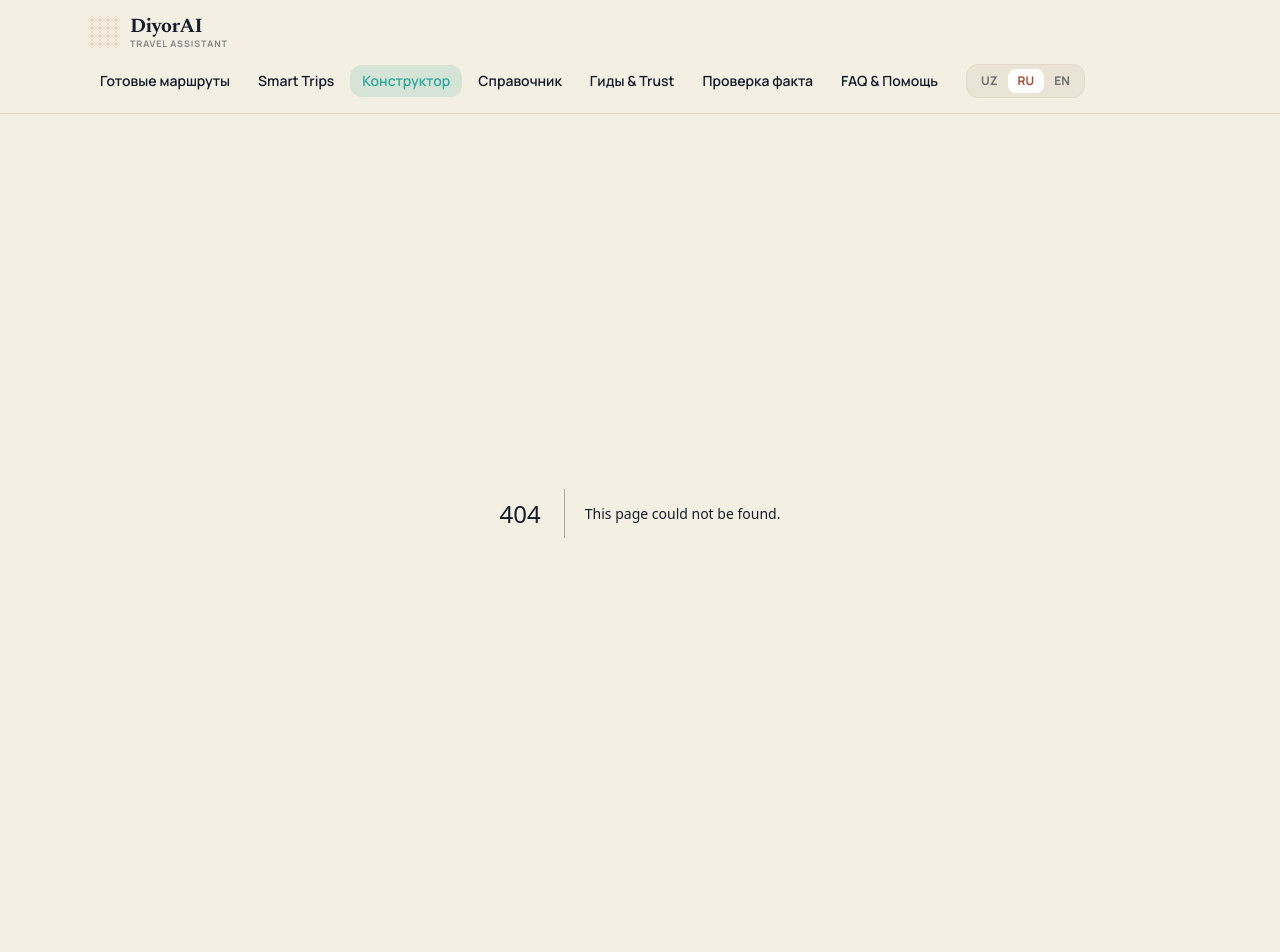
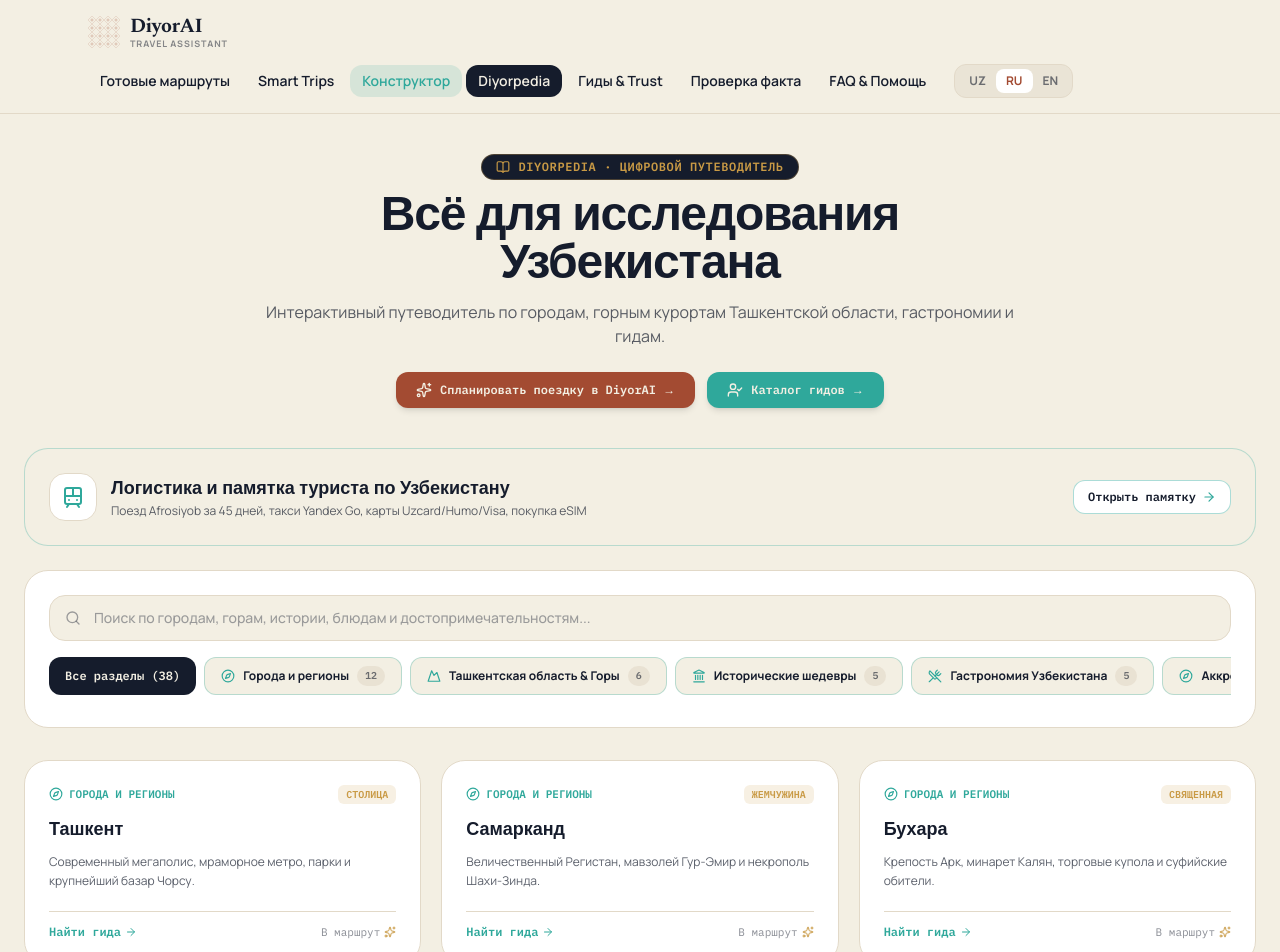
Before and after one commit to Eessketit/DiyorAI, a Next.js app: page /directory in a window 1280 px wide. Before the commit this address had no page. Shown: the top 952 px of the page. Built offline with nearby package versions, Linux system fonts and the light colour scheme.

Commit message:
feat(diyorpedia): dedicated directory page, clean homepage layout, and seamless navigation

```diff
--- a/src/components/GuidebookPromo.tsx
+++ b/src/components/GuidebookPromo.tsx
@@ -1,6 +1,7 @@
 import React from "react";
 import Link from "next/link";
 import { useTranslation } from "@/lib/i18n";
+import { GUIDEBOOK_URL } from "@/lib/config";
 import { BookOpen, Compass, ArrowRight } from "lucide-react";
 
 export default function GuidebookPromo() {
@@ -19,23 +20,15 @@ export default function GuidebookPromo() {
   };
 
   const description = {
-    ru: "Полный цифровой справочник для подготовки к поездке: от расписания поездов Afrosiyob до этикета в чайханах и секретных горных локаций.",
-    en: "Your comprehensive digital companion to Uzbekistan: from Afrosiyob train tips to teahouse etiquette and secret mountain trails.",
-    uz: "Sayohatga to'liq tayyorgarlik uchun raqamli ma'lumotnoma: Afrosiyob poyezdlaridan tortib choyxona odoblari va yashirin tog' manzillarigacha.",
+    ru: "Полный цифровой справочник Diyorpedia для подготовки к поездке: от расписания поездов Afrosiyob до этикета в чайханах и секретных горных локаций.",
+    en: "Your comprehensive digital companion Diyorpedia to Uzbekistan: from Afrosiyob train tips to teahouse etiquette and secret mountain trails.",
+    uz: "Sayohatga to'liq tayyorgarlik uchun raqamli ma'lumotnoma Diyorpedia: Afrosiyob poyezdlaridan tortib choyxona odoblari va yashirin tog' manzillarigacha.",
   };
 
   const ctaText = {
-    ru: "Открыть полный справочник",
-    en: "Open Guidebook",
-    uz: "Qo'llanmani ochish",
-  };
-
-  const handleScrollToDirectory = (e: React.MouseEvent<HTMLAnchorElement>) => {
-    const el = document.getElementById("travel-directory");
-    if (el) {
-      e.preventDefault();
-      el.scrollIntoView({ behavior: "smooth" });
-    }
+    ru: "Открыть Diyorpedia",
+    en: "Open Diyorpedia",
+    uz: "Diyorpedia-ni ochish",
   };
 
   return (
@@ -44,7 +37,7 @@ export default function GuidebookPromo() {
         <div className="flex items-center gap-2">
           <Compass className="w-4 h-4 text-majolica" />
           <span className="text-[11px] uppercase font-mono tracking-[0.2em] text-gold font-bold">
-            Travel Guidebook · DiyorAI
+            Travel Guidebook · Diyorpedia
           </span>
         </div>
         <h3 className="font-display text-xl sm:text-2xl font-bold text-paper">
@@ -58,16 +51,15 @@ export default function GuidebookPromo() {
         </p>
       </div>
 
-      {/* Primary CTA Button scrolling to on-page Travel Directory */}
-      <Link
-        href="/#travel-directory"
-        onClick={handleScrollToDirectory}
+      {/* Primary CTA Button to Diyorpedia */}
+      <a
+        href={GUIDEBOOK_URL}
         className="inline-flex items-center gap-2 px-6 py-3.5 rounded-2xl bg-majolica hover:bg-majolica/90 text-paper font-bold text-xs sm:text-sm transition-all shadow-md hover:scale-102 shrink-0 self-start md:self-center font-mono cursor-pointer"
       >
         <BookOpen className="w-4 h-4 text-paper" />
         <span>{ctaText[language]}</span>
         <ArrowRight className="w-4 h-4" />
-      </Link>
+      </a>
     </div>
   );
 }
--- a/src/components/Layout.tsx
+++ b/src/components/Layout.tsx
@@ -22,7 +22,7 @@ export default function Layout({ children }: { children: ReactNode }) {
     { href: "/#ready-routes", sectionId: "ready-routes", label: language === "uz" ? "Tayyor marshrutlar" : language === "en" ? "Ready Routes" : "Готовые маршруты" },
     { href: "/#smart-trips", sectionId: "smart-trips", label: language === "uz" ? "Smart Trips" : language === "en" ? "Smart Trips" : "Smart Trips" },
     { href: "/#trip-constructor", sectionId: "trip-constructor", label: language === "uz" ? "Konstruktor" : language === "en" ? "Constructor" : "Конструктор" },
-    { href: "/#travel-directory", sectionId: "travel-directory", label: language === "uz" ? "Katalog" : language === "en" ? "Directory" : "Справочник" },
+    { href: "/directory", label: language === "uz" ? "Diyorpedia" : language === "en" ? "Diyorpedia" : "Diyorpedia" },
     { href: "/guides", label: t.nav.guides },
     { href: "/verify", label: t.nav.verify },
     { href: "/faq", label: t.nav.faq },
@@ -101,6 +101,7 @@ export default function Layout({ children }: { children: ReactNode }) {
             <Link href="/#ready-routes" className="hover:text-registan transition-colors">Готовые маршруты</Link>
             <Link href="/#smart-trips" className="hover:text-registan transition-colors">Smart Trips</Link>
             <Link href="/#trip-constructor" className="hover:text-registan transition-colors">Конструктор</Link>
+            <Link href="/directory" className="hover:text-registan transition-colors font-bold text-majolica">Diyorpedia</Link>
             <Link href="/guides" className="hover:text-registan transition-colors">Гиды & Trust</Link>
             <Link href="/verify" className="hover:text-registan transition-colors">Фактчек</Link>
             <Link href="/faq" className="hover:text-registan transition-colors">FAQ & Помощь</Link>
--- /dev/null
+++ b/src/pages/directory.tsx
@@ -0,0 +1,227 @@
+import React, { useState, useMemo } from "react";
+import Link from "next/link";
+import { useTranslation } from "@/lib/i18n";
+import {
+  BookOpen,
+  Search,
+  SlidersHorizontal,
+  Compass,
+  ArrowRight,
+  UserCheck,
+  Sparkles,
+  MapPin,
+  X,
+} from "lucide-react";
+import ExperienceIcon from "@/components/common/ExperienceIcon";
+import SurvivalGuideModal from "@/components/SurvivalGuideModal";
+
+export default function DirectoryPage() {
+  const { t, language } = useTranslation();
+  const [activeCategory, setActiveCategory] = useState<string>("all");
+  const [searchQuery, setSearchQuery] = useState<string>("");
+
+  const categories = t.directory.categories;
+
+  // Flatten all items across categories or filter by active category
+  const filteredItems = useMemo(() => {
+    let itemsList: {
+      categoryId: string;
+      categoryTitle: string;
+      categoryIcon: string;
+      name: string;
+      tag: string;
+      details: string;
+      linkUrl?: string;
+    }[] = [];
+
+    categories.forEach((cat) => {
+      if (activeCategory === "all" || activeCategory === cat.id) {
+        cat.items.forEach((item) => {
+          itemsList.push({
+            categoryId: cat.id,
+            categoryTitle: cat.title,
+            categoryIcon: cat.icon,
+            ...item,
+          });
+        });
+      }
+    });
+
+    if (searchQuery.trim()) {
+      const q = searchQuery.toLowerCase();
+      itemsList = itemsList.filter(
+        (i) =>
+          i.name.toLowerCase().includes(q) ||
+          i.tag.toLowerCase().includes(q) ||
+          i.details.toLowerCase().includes(q) ||
+          i.categoryTitle.toLowerCase().includes(q)
+      );
+    }
+
+    return itemsList;
+  }, [categories, activeCategory, searchQuery]);
+
+  return (
+    <div className="max-w-7xl mx-auto px-4 sm:px-6 py-10">
+      {/* Hero Header */}
+      <div className="text-center max-w-3xl mx-auto mb-10">
+        <div className="inline-flex items-center gap-2 px-3.5 py-1 rounded-full bg-night text-gold border border-gold/30 text-xs font-mono font-bold uppercase tracking-wider mb-3">
+          <BookOpen className="w-3.5 h-3.5 text-gold" />
+          <span>Diyorpedia · Цифровой путеводитель</span>
+        </div>
+        <h1 className="font-display text-3xl sm:text-5xl font-bold text-night mb-3 tracking-tight">
+          {t.directory.title}
+        </h1>
+        <p className="text-night/70 text-sm sm:text-base leading-relaxed font-light">
+          {t.directory.subtitle}
+        </p>
+
+        {/* Quick CTA back to AI Planner */}
+        <div className="mt-6 flex items-center justify-center gap-3 flex-wrap">
+          <Link
+            href="/"
+            className="inline-flex items-center gap-2 px-5 py-2.5 rounded-xl bg-brick hover:bg-brick/90 text-paper text-xs font-bold transition-all shadow-md hover:scale-102 font-mono"
+          >
+            <Sparkles className="w-4 h-4" />
+            <span>Спланировать поездку в DiyorAI →</span>
+          </Link>
+          <Link
+            href="/guides"
+            className="inline-flex items-center gap-2 px-5 py-2.5 rounded-xl bg-majolica hover:bg-majolica/90 text-paper text-xs font-bold transition-all shadow-md hover:scale-102 font-mono"
+          >
+            <UserCheck className="w-4 h-4" />
+            <span>Каталог гидов →</span>
+          </Link>
+        </div>
+      </div>
+
+      {/* Logistics & Survival Guide Banner */}
+      <SurvivalGuideModal />
+
+      {/* Search & Category Filter Toolbar */}
+      <div className="bg-white border border-sand rounded-3xl p-5 sm:p-6 mb-8 shadow-xs space-y-4">
+        {/* Search Bar */}
+        <div className="relative w-full">
+          <Search className="absolute left-4 top-1/2 -translate-y-1/2 w-4 h-4 text-night/40" />
+          <input
+            type="text"
+            placeholder="Поиск по городам, горам, истории, блюдам и достопримечательностям..."
+            value={searchQuery}
+            onChange={(e) => setSearchQuery(e.target.value)}
+            className="w-full pl-11 pr-10 py-3 rounded-2xl border border-sand bg-paper text-xs sm:text-sm font-medium text-night placeholder:text-night/40 focus:outline-hidden focus:border-majolica focus:bg-white"
+          />
+          {searchQuery && (
+            <button
+              type="button"
+              onClick={() => setSearchQuery("")}
+              className="absolute right-4 top-1/2 -translate-y-1/2 text-xs font-bold text-night/40 hover:text-night"
+            >
+              <X className="w-4 h-4" />
+            </button>
+          )}
+        </div>
+
+        {/* Category Pills */}
+        <div className="flex gap-2 overflow-x-auto pb-2 scrollbar-none">
+          <button
+            onClick={() => setActiveCategory("all")}
+            className={`px-4 py-2 rounded-xl text-xs font-bold shrink-0 transition-all font-mono ${
+              activeCategory === "all"
+                ? "bg-night text-paper shadow-xs"
+                : "bg-paper border border-majolica/30 text-night hover:bg-majolica/10"
+            }`}
+          >
+            Все разделы ({categories.reduce((acc, c) => acc + c.items.length, 0)})
+          </button>
+          {categories.map((cat) => (
+            <button
+              key={cat.id}
+              onClick={() => setActiveCategory(cat.id)}
+              className={`px-4 py-2 rounded-xl text-xs font-bold shrink-0 transition-all flex items-center gap-2 ${
+                activeCategory === cat.id
+                  ? "bg-majolica text-paper shadow-xs"
+                  : "bg-paper border border-majolica/30 text-night hover:bg-majolica/10"
+              }`}
+            >
+              <ExperienceIcon
+                name={cat.icon}
+                className={`w-3.5 h-3.5 ${activeCategory === cat.id ? "text-paper" : "text-majolica"}`}
+              />
+              <span>{cat.title}</span>
+              <span
+                className={`text-[10px] font-mono px-2 py-0.5 rounded-full ${
+                  activeCategory === cat.id ? "bg-white/20 text-paper" : "bg-sand/60 text-night/60"
+                }`}
+              >
+                {cat.items.length}
+              </span>
+            </button>
+          ))}
+        </div>
+      </div>
+
+      {/* Items Grid */}
+      {filteredItems.length === 0 ? (
+        <div className="text-center py-16 bg-white border border-sand rounded-3xl p-8">
+          <Search className="w-10 h-10 text-majolica mx-auto mb-3" />
+          <h3 className="font-display font-bold text-lg text-night mb-1">Ничего не найдено</h3>
+          <p className="text-xs text-night/60 max-w-md mx-auto mb-6 font-light">
+            Попробуйте изменить поисковый запрос или выбрать другой раздел.
+          </p>
+          <button
+            type="button"
+            onClick={() => {
+              setActiveCategory("all");
+              setSearchQuery("");
+            }}
+            className="px-5 py-2.5 rounded-xl bg-majolica text-paper text-xs font-bold hover:bg-majolica/90 transition-all"
+          >
+            Сбросить фильтры
+          </button>
+        </div>
+      ) : (
+        <div className="grid grid-cols-1 sm:grid-cols-2 lg:grid-cols-3 gap-5">
+          {filteredItems.map((item, idx) => (
+            <div
+              key={idx}
+              className="p-5 sm:p-6 rounded-3xl bg-white border border-sand hover:border-majolica/60 hover:shadow-md transition-all flex flex-col justify-between group"
+            >
+              <div>
+                <div className="flex items-center justify-between gap-2 mb-3">
+                  <span className="text-[11px] font-mono font-bold text-majolica uppercase flex items-center gap-1.5">
+                    <ExperienceIcon name={item.categoryIcon} className="w-3.5 h-3.5 text-majolica" />
+                    <span>{item.categoryTitle}</span>
+                  </span>
+                  <span className="text-[10px] uppercase font-mono font-bold px-2 py-0.5 rounded-md bg-gold/15 text-gold shrink-0">
+                    {item.tag}
+                  </span>
+                </div>
+                <h4 className="font-display font-bold text-night text-base sm:text-lg mb-2 group-hover:text-majolica transition-colors">
+                  {item.name}
+                </h4>
+                <p className="text-xs text-night/70 leading-relaxed font-light">{item.details}</p>
+              </div>
+
+              <div className="mt-5 pt-3 border-t border-sand flex items-center justify-between gap-2">
+                <Link
+                  href="/guides"
+                  className="text-xs font-mono font-bold text-majolica hover:text-majolica/80 inline-flex items-center gap-1"
+                >
+                  <span>Найти гида</span>
+                  <ArrowRight className="w-3 h-3" />
+                </Link>
+                <Link
+                  href="/"
+                  className="text-[11px] font-mono text-night/50 hover:text-night inline-flex items-center gap-1"
+                >
+                  <span>В маршрут</span>
+                  <Sparkles className="w-3 h-3 text-gold" />
+                </Link>
+              </div>
+            </div>
+          ))}
+        </div>
+      )}
+    </div>
+  );
+}
--- a/src/pages/index.tsx
+++ b/src/pages/index.tsx
@@ -5,7 +5,6 @@ import TilePattern from "@/components/TilePattern";
 import PresetCards from "@/components/PresetCards";
 import SmartTripsSection from "@/components/smartTrips/SmartTripsSection";
 import GuidebookPromo from "@/components/GuidebookPromo";
-import TravelDirectory from "@/components/TravelDirectory";
 import StepTransport from "@/components/planner/StepTransport";
 import StepTransfer from "@/components/planner/StepTransfer";
 import StepHotel from "@/components/planner/StepHotel";
@@ -634,9 +633,6 @@ export default function Home() {
            ======================================================== */}
         <GuidebookPromo />
 
-        {/* Travel Directory by Categories (Cities, Nature, History, Food, etc.) */}
-        <TravelDirectory />
-
         {/* Accredited Guides Preview */}
         <div className="p-6 sm:p-8 rounded-3xl bg-white border border-sand flex flex-col sm:flex-row items-center justify-between gap-6 shadow-xs">
           <div className="flex items-center gap-4">
```
